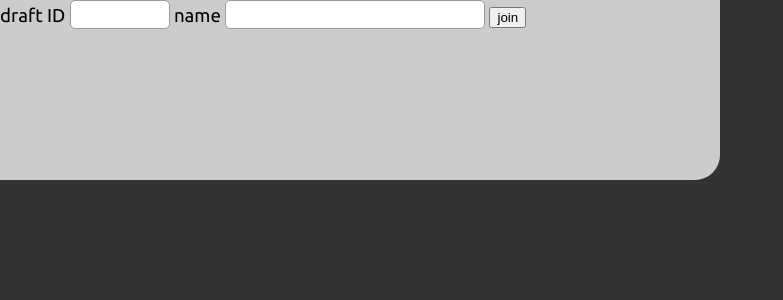
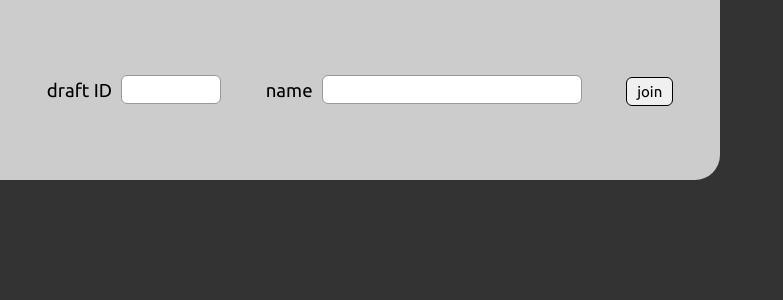
Before and after one commit to ajlvi/cube-draft, a Flask app: page /queue in a window 1280 px wide. Shown: the top 300 px of the page, without its empty margins (0-783 px from the left). Run offline with Flask 2, Linux system fonts and the light colour scheme.

Commit message:
Improving queue css
Okay for now. We still need to be able to create a draft.

```diff
--- a/app/static/css/cubedraft.css
+++ b/app/static/css/cubedraft.css
@@ -49,12 +49,19 @@ select, option, #draft-button { font-family: Ubuntu; font-size: 13pt }
 .recovery-string, side-string {font-family: Ubuntu; font-size:10pt; width:400px}
 
 /* for queue page */
-.queueblock { height: 180px ; width : 720px ;
+.queueblock { height: 180px ; width : 720px ; display:table; text-align:center;
 	background : #CCCCCC ; border-radius: 0px 0px 25px 0px; font-family: Ubuntu ;
 	color:black ; font-size: 14pt }
-.queueblock form { height: 100% ; display: block; }
+.queueblock form { height: 100% ; display: table-cell; vertical-align:middle }
 .draft-id-field input, .player-name-field input { font-family: Ubuntu; font-size: 16pt;
-	border-radius: 5px ; border-width: 1px ; border-style: solid ; border-color: #999999 }
+	border-radius: 6px ; border-width: 1px ; border-style: solid ;
+	border-color: #999999; margin: 0px 0px 0px 5px }
 .draft-id-field input {width : 100px }
 .player-name-field input { width : 260px }
-.draft-id-field, .player-name-field { margin-top: auto; margin-bottom:auto }
+.draft-id-field, .player-name-field { margin-top: auto; margin-bottom:auto ;
+	padding: 0px 40px 0px 0px }
+#join-draft-button { font-family: Ubuntu; font-size: 15px; padding: 5px 10px 5px 10px;
+	border-radius: 6px 6px 6px 6px; border-width: 1px;
+	border-color: black; border-style: solid; background: #F0F0F0 }
+#join-draft-button:focus, #join-draft-button:hover { background-color: #DDDDDD; }
+#join-draft-button:active { background-color:#DDDDFF; }
```
